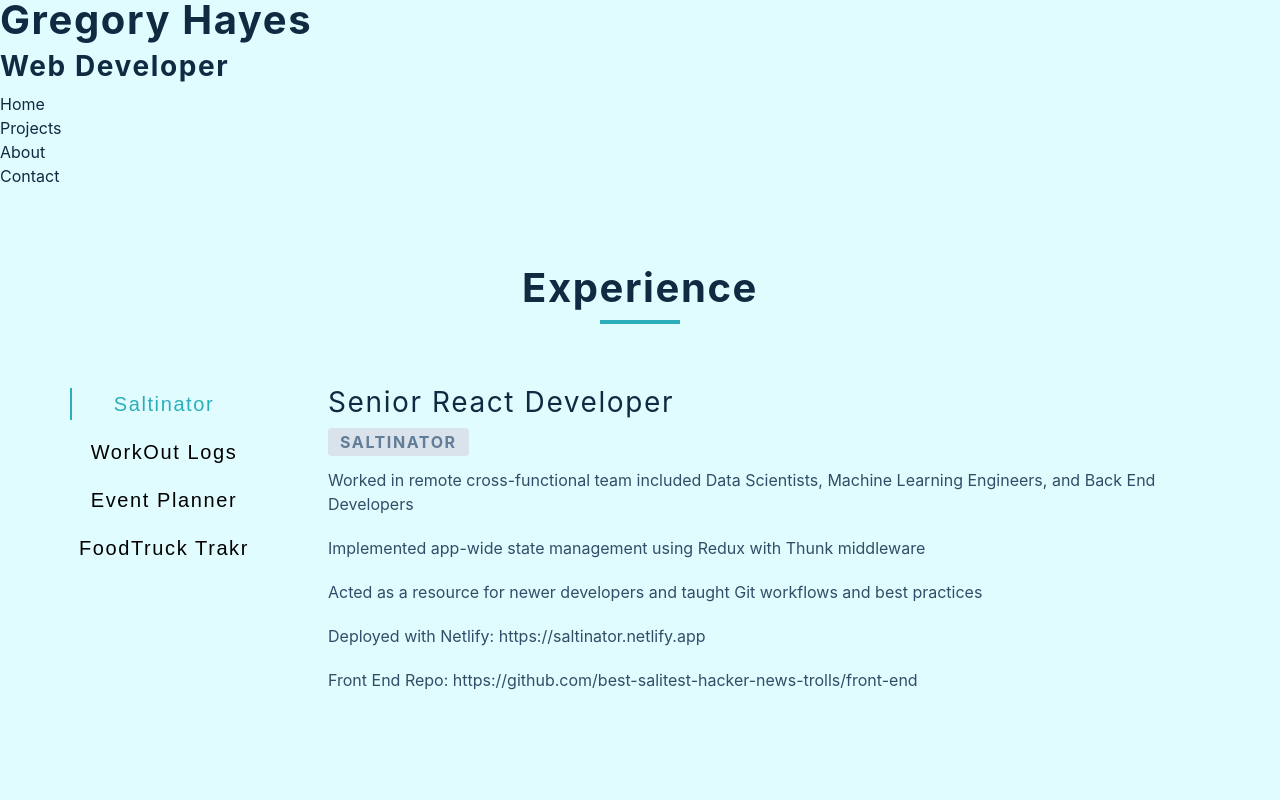
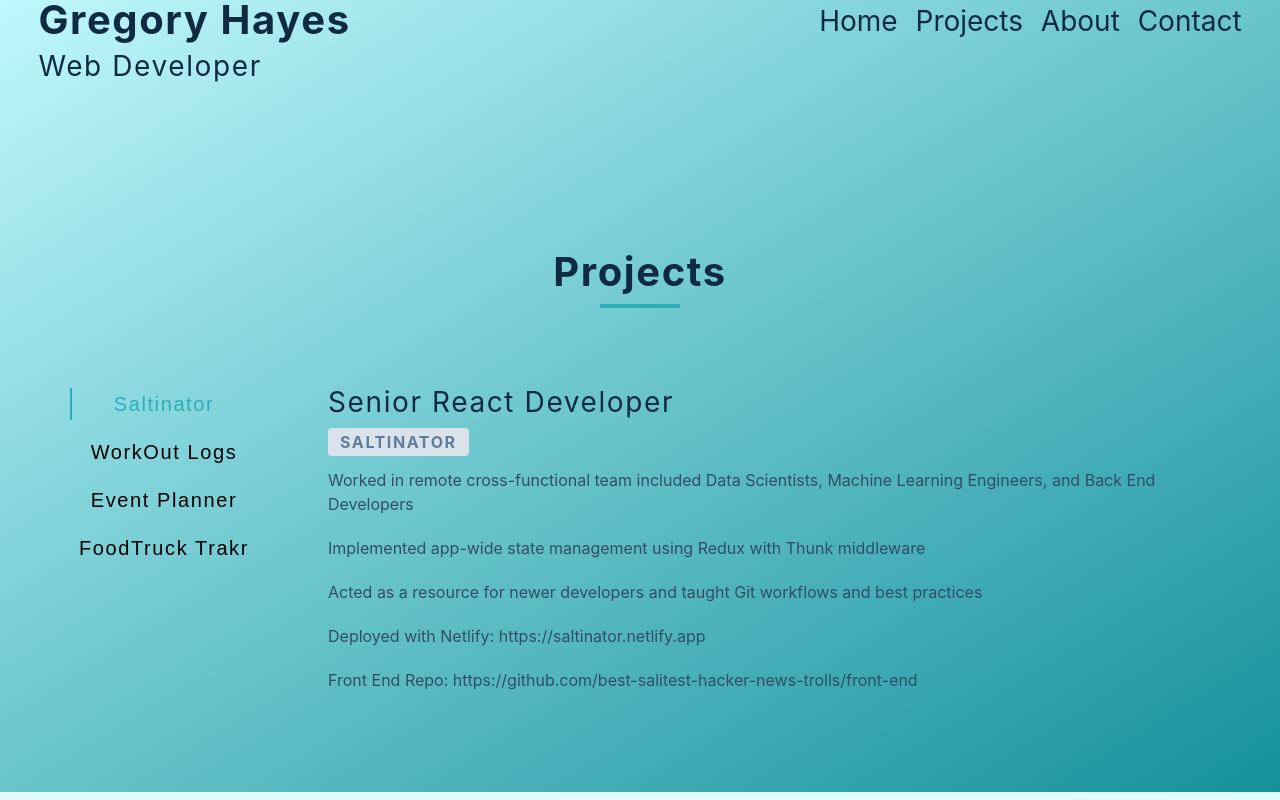
Before and after one commit to hayesdev/portfolio, a React (Create React App) app: page / in a window 1280 px wide. Built offline with nearby package versions, Linux system fonts and the light colour scheme.

Commit message:
added gradient background, modified header component

```diff
--- a/src/App.css
+++ b/src/App.css
@@ -64,13 +64,26 @@ body {
   line-height: 1.5;
   font-size: 0.875rem;
   background-color: hsl(186, 100%, 94%);
+  background-image: linear-gradient(
+    to bottom right,
+    var(--clr-primary-9),
+    var(--clr-primary-4)
+  );
+  background-repeat: no-repeat;
 }
+
 ul {
   list-style-type: none;
 }
 a {
+  color: var(--clr-grey-1);
   text-decoration: none;
 }
+
+a:hover {
+  text-decoration: underline;
+}
+
 h1,
 h2,
 h3,
@@ -105,6 +118,7 @@ p {
   }
   h3 {
     font-size: 1.75rem;
+    font-weight: 400;
   }
   h4 {
     font-size: 1rem;
@@ -120,6 +134,28 @@ p {
   }
 }
 /*  global classes */
+
+/* header */
+
+.header {
+  display: flex;
+  width: 100vw;
+  justify-content: space-between;
+  margin-bottom: 10rem;
+}
+
+.navbar {
+  display: flex;
+  font-size: 1.75rem;
+  width: 33%;
+  justify-content: space-between;
+  margin-right: 3%;
+  /* border: 1px solid red; */
+}
+
+#name {
+  margin-left: 3%;
+}
 
 /* section */
 .section {
@@ -159,7 +195,7 @@ Jobs
 
 .jobs-center {
   width: 80vw;
-  margin: 0 auto;
+  margin: 5rem auto;
   max-width: var(--max-width);
 }
 .btn-container {
--- a/src/App.js
+++ b/src/App.js
@@ -1,16 +1,16 @@
 import React from "react";
 import Header from "./components/Header";
 import Projects from "./components/Projects";
-import Navbar from "./components/Navbar";
 
 import "./App.css";
 
 function App() {
   return (
     <div className="container">
-      <Header></Header>
-      <Navbar />
-      <Projects />
+      <div className="gradient">
+        <Header />
+        <Projects />
+      </div>
     </div>
   );
 }
--- a/src/components/Header.js
+++ b/src/components/Header.js
@@ -1,13 +1,15 @@
 import React from "react";
+import Navbar from "./Navbar";
 
 const Header = () => {
   return (
-    <header>
-      <div className="header">
+    <div className="header">
+      <div id="name">
         <h2>Gregory Hayes</h2>
         <h3>Web Developer</h3>
       </div>
-    </header>
+      <Navbar />
+    </div>
   );
 };
 
--- a/src/components/Navbar.js
+++ b/src/components/Navbar.js
@@ -3,12 +3,10 @@ import React from "react";
 const Navbar = () => {
   return (
     <div className="navbar">
-      <ul>
-        <li>Home</li>
-        <li>Projects</li>
-        <li>About</li>
-        <li>Contact</li>
-      </ul>
+      <a href="#">Home</a>
+      <a href="#">Projects</a>
+      <a href="#">About</a>
+      <a href="#">Contact</a>
     </div>
   );
 };
--- a/src/components/Projects.js
+++ b/src/components/Projects.js
@@ -30,7 +30,7 @@ const Projects = () => {
   return (
     <section className="section">
       <div className="title">
-        <h2>Experience</h2>
+        <h2>Projects</h2>
         <div className="underline"></div>
       </div>
       <div className="jobs-center">
```
